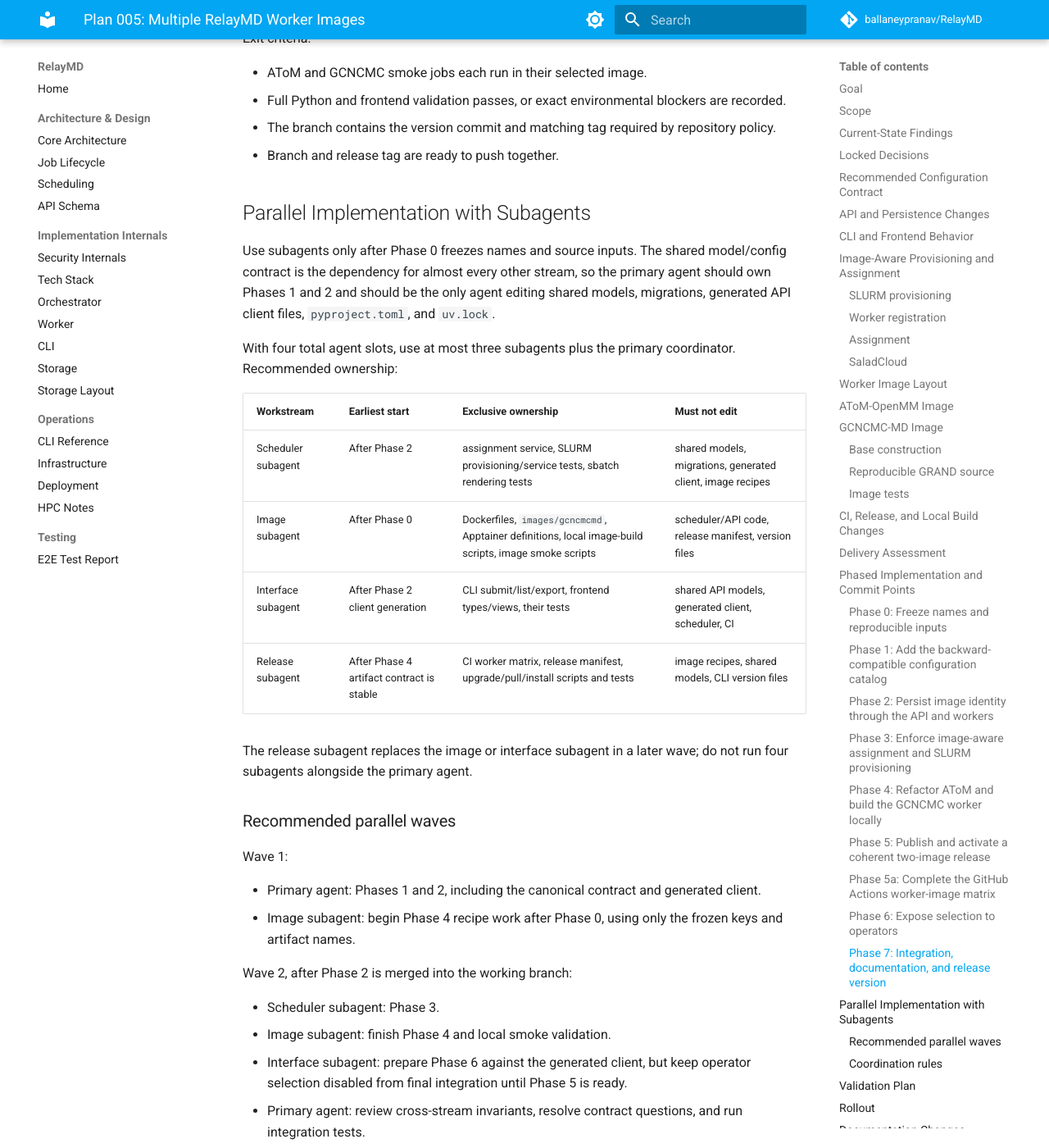
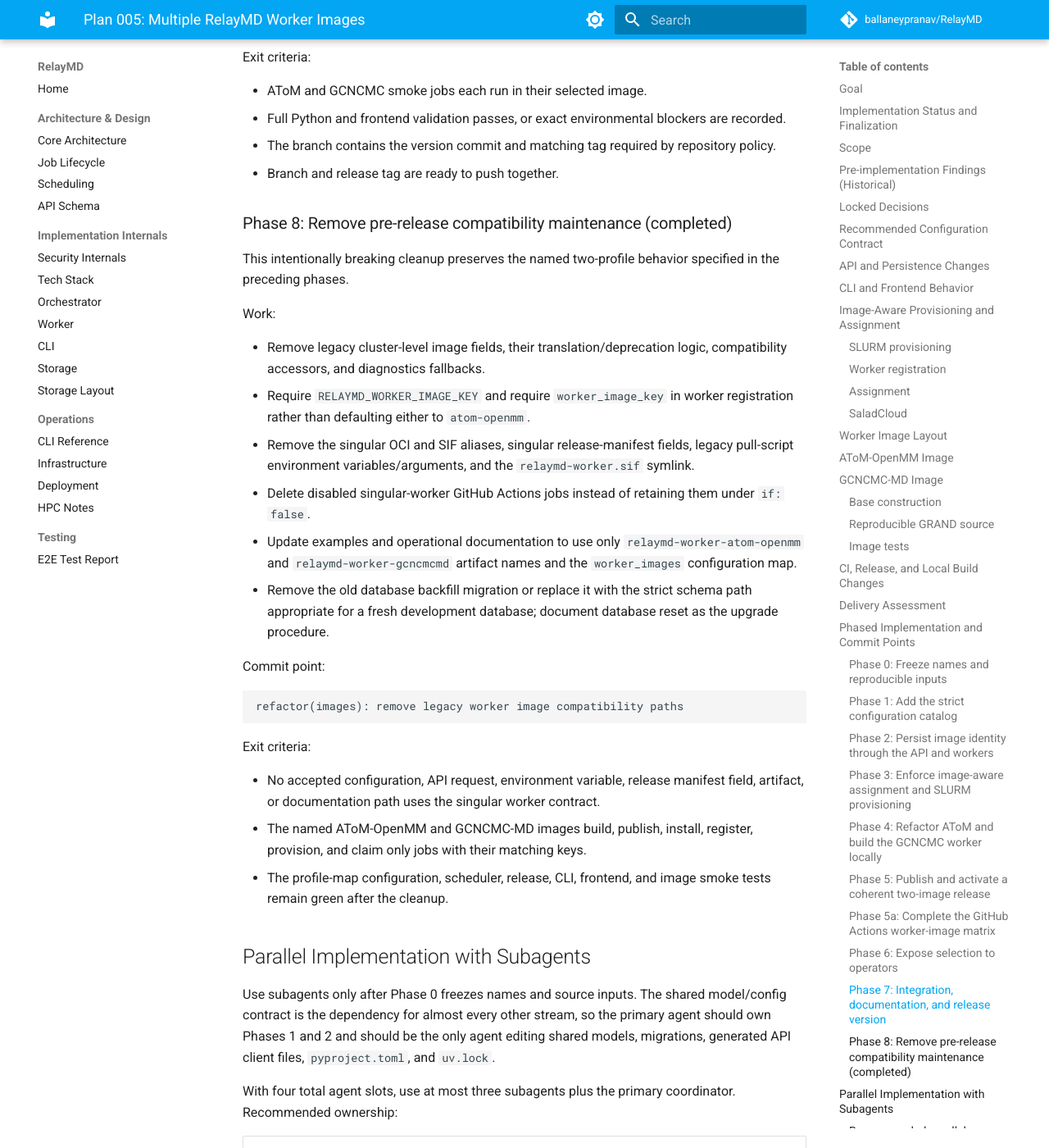
Before and after one commit to ballaneypranav/RelayMD, an MkDocs documentation site: the page built from docs/plans/005-multiple-worker-images.md, in a window 1280 px wide and 1400 px high, scrolled down 16618 px. Shown: the whole window at 82% size. Built offline with MkDocs 1.6.1 and Material for MkDocs 9.7.7, drawn with Linux system fonts in a browser that asks for light colours; comment, search, counter and statistics services are not loaded; some of the changed text lies outside the part shown.

Commit message:
docs(images): finalize named worker profile rollout

````diff
--- a/docs/deployment.md
+++ b/docs/deployment.md
@@ -5,7 +5,8 @@
 available and falls back to `apptainer pull` from GHCR when needed:
 
 - `ghcr.io/<org>/relaymd-orchestrator:<tag>`
-- `ghcr.io/<org>/relaymd-worker:<tag>`
+- `ghcr.io/<org>/relaymd-worker-atom-openmm:<tag>`
+- `ghcr.io/<org>/relaymd-worker-gcncmcmd:<tag>`
 
 The supported production paths are:
 
@@ -17,98 +18,28 @@
 Local `apptainer build --fakeroot` is for development iteration, not production
 promotion.
 
-For branch-local iteration without waiting for GitHub Actions, there are two
-local helper workflows.
+For branch-local iteration without waiting for GitHub Actions, use the local
+OCI conversion workflow. It produces the same named profile artifacts used in
+production.
 
 ### Local OCI Conversion Workflow
 
 Use this when Docker or Podman is available on the development host:
 
 ```bash
-make local-build-images
-make local-build-sif-or-sandbox
+make local-build-images WORKER_PROFILE=all
+make local-build-sif-or-sandbox WORKER_PROFILE=all
 make local-install-cli
 relaymd restart
 make local-smoke
 ```
 
-This builds local OCI images from the workspace, converts them to Apptainer
-artifacts, activates the release directory, installs the local CLI binary, and
-restarts the service. Worker and orchestrator Apptainer conversions run in
-parallel.
-
-### Local Apptainer Definition Workflow
-
-Use this on HPC systems where Docker is unavailable but Apptainer fakeroot works:
-
-```bash
-make local-build-from-def
-make local-install-cli
-relaymd restart
-make local-smoke
-```
-
-`scripts/local_build_from_def.sh` builds local-only Apptainer artifacts directly
-from definition files under `deploy/hpc/apptainer/`. It does not change the
-GitHub Actions or release workflow. It can reuse existing base SIFs, seed them
-from CI-published base SIF URLs, or build them locally when needed.
-
-The `.def` workflow is split into reusable base layers and fast app layers:
-
-- `relaymd-worker-base.localdev.def`: mirrors `Dockerfile.worker-base`; includes
-  CUDA runtime, Python 3.11, Tailscale, micromamba, OpenMM, and pinned
-  AToM-OpenMM.
-- `relaymd-worker.localdev.def`: installs current workspace worker packages on
-  top of the worker base.
-- `relaymd-orchestrator-base.localdev.def`: mirrors
-  `Dockerfile.orchestrator-base`; includes Python 3.11, Tailscale, `uv`, and
-  Node 22 for local frontend builds.
-- `relaymd-orchestrator.localdev.def`: installs current workspace orchestrator
-  packages and bundles frontend assets on top of the orchestrator base.
-- `relaymd-orchestrator.dockerbase.def`: Docker-equivalent app layer for
-  environments that can run local Apptainer builds from a Docker-style
-  orchestrator base and prebuilt frontend assets.
-
-Default reusable base SIFs are cached under `build/local-def-stage/`:
-
-- `build/local-def-stage/relaymd-worker-base.sif`
-- `build/local-def-stage/relaymd-orchestrator-base.sif`
-
-Normal iteration reuses those bases:
-
-```bash
-./scripts/local_build_from_def.sh --mode sandbox
-```
-
-Rebuild a base only when the corresponding Docker base dependency set changes:
-
-```bash
-./scripts/local_build_from_def.sh --mode sandbox --rebuild-worker-base
-./scripts/local_build_from_def.sh --mode sandbox --rebuild-orchestrator-base
-./scripts/local_build_from_def.sh --mode sandbox --rebuild-bases
-```
-
-Use custom base paths when sharing prebuilt local bases:
-
-```bash
-./scripts/local_build_from_def.sh \
-  --worker-base-sif /path/to/relaymd-worker-base.sif \
-  --orchestrator-base-sif /path/to/relaymd-orchestrator-base.sif
-```
-
-`--mode sandbox` is the default and is preferred for local development because
-it writes directory sandboxes instead of compressed SIF files. This is faster to
-build and easier to inspect. The script creates compatibility symlinks named
-`relaymd-worker.sif` and `relaymd-orchestrator.sif` pointing at the sandbox
-directories so existing service paths keep working. Use `--mode sif` when you
-need immutable single-file artifacts.
-
-Add `--fallback` if you want a failed `.def` build to fall back to the local
-OCI->Apptainer conversion workflow:
-
-```bash
-./scripts/local_build_from_def.sh --mode sandbox --fallback
-```
+This builds local OCI images from the workspace, converts them to the
+orchestrator, AToM-OpenMM, and GCNCMC-MD Apptainer artifacts, activates the
+release directory, installs the local CLI binary, and restarts the service.
+Worker and orchestrator conversions run in parallel. Use the profile-specific
+script options only when intentionally iterating on one workload; a usable
+two-profile release always contains both named worker artifacts.
 
 ## Config and State
 
@@ -142,13 +73,39 @@
 - Treated as a fallback default; bundle-level `checkpoint_poll_interval_seconds`
   takes precedence per job.
 
-Worker runtime contract for AToM jobs:
+## Worker Image Profiles
 
-- Worker image includes `bash`, `python`, `tar`, `timeout` (coreutils), and standard shell tooling.
-- Worker image installs pinned AToM-OpenMM Python package(s); keep the image clean (no `/depot/...` compatibility paths baked into the container).
-- Set `ats_dir` in your submit-side config/bundle generation to the installed
-  module path in the worker runtime, for example:
-  `python -c "import pathlib, atom_openmm; print(pathlib.Path(atom_openmm.__file__).resolve().parent)"`
+Jobs select a stable `worker_image_key`; deployments configure the allowed
+sources rather than accepting a job-provided URI. The only supported keys are
+`atom-openmm` (AToM-OpenMM) and `gcncmcmd` (GCNCMC-MD). Every enabled cluster
+declares the sources it supports under `worker_images`:
+
+```yaml
+default_worker_image: atom-openmm
+worker_image_profiles:
+  atom-openmm:
+    display_name: AToM-OpenMM
+  gcncmcmd:
+    display_name: GCNCMC-MD
+slurm_cluster_configs:
+  - name: example
+    # Scheduler fields omitted.
+    worker_images:
+      atom-openmm:
+        sif_path: /depot/plow/apps/relaymd/current/relaymd-worker-atom-openmm.sif
+      gcncmcmd:
+        sif_path: /depot/plow/apps/relaymd/current/relaymd-worker-gcncmcmd.sif
+```
+
+Each `worker_images.<key>` entry uses exactly one `sif_path` or `image_uri`.
+Cluster-level image source fields are unsupported. Reset a pre-profile database
+before upgrading; RelayMD does not backfill existing jobs or workers with an
+image key.
+
+The selected worker receives `RELAYMD_WORKER_IMAGE_KEY` from the scheduler and
+must register the same key. AToM submit-side bundle generation can set `ats_dir`
+to the installed module path, for example:
+`python -c "import pathlib, atom_openmm; print(pathlib.Path(atom_openmm.__file__).resolve().parent)"`.
 
 ## Release Layout
 
@@ -161,7 +118,8 @@
 Expected active SIFs:
 
 - `/depot/plow/apps/relaymd/current/relaymd-orchestrator.sif`
-- `/depot/plow/apps/relaymd/current/relaymd-worker.sif`
+- `/depot/plow/apps/relaymd/current/relaymd-worker-atom-openmm.sif`
+- `/depot/plow/apps/relaymd/current/relaymd-worker-gcncmcmd.sif`
 - `/depot/plow/apps/relaymd/current/relaymd`
 
 ## Operator CLI
@@ -214,7 +172,8 @@
 ```bash
 relaymd upgrade <release-version> \
   --orchestrator-image docker://ghcr.io/<org>/relaymd-orchestrator:sha-<shortsha> \
-  --worker-image docker://ghcr.io/<org>/relaymd-worker-atom-openmm:sha-<shortsha>
+  --atom-openmm-image docker://ghcr.io/<org>/relaymd-worker-atom-openmm:sha-<shortsha> \
+  --gcncmcmd-image docker://ghcr.io/<org>/relaymd-worker-gcncmcmd:sha-<shortsha>
 ```
 
 This also downloads and activates a host-side `relaymd` CLI binary under
@@ -262,8 +221,8 @@
 ```
 
 `latest` resolves from release manifest
-`relaymd-release-manifest.json` on GitHub release `latest`, so orchestrator,
-worker, and CLI are promoted as one pinned set. If manifest resolution fails,
+`relaymd-release-manifest.json` on GitHub release `latest`, so the orchestrator,
+both worker profiles, and CLI are promoted as one pinned set. If manifest resolution fails,
 `relaymd upgrade` falls back to newest shared `sha-*` image tag discovery.
 
 `relaymd upgrade` defaults Apptainer build temp/cache to
@@ -306,6 +265,6 @@
 
 ## Rollout Order
 
-1. pull/promote orchestrator + worker release with immutable SHA tags
+1. pull/promote the orchestrator and both worker-profile artifacts with immutable SHA tags
 2. start/restart service from the new `current` symlink
 3. promote release; this also updates the active `relaymd` CLI binary
--- a/docs/plans/005-multiple-worker-images.md
+++ b/docs/plans/005-multiple-worker-images.md
@@ -10,6 +10,15 @@
 
 The selected image must be preserved with the job and enforced during worker
 provisioning and assignment.
+
+## Implementation Status and Finalization
+
+The multi-worker-image implementation described by this plan is complete on
+this branch, including the deliberate breaking-change cleanup. The final
+product supports only the named profile contract below. It does not
+accept, translate, publish, or default legacy single-worker-image inputs and
+artifacts. Existing deployments must adopt the new configuration and rebuild
+their database rather than relying on an in-place compatibility upgrade.
 
 ## Scope
 
@@ -29,7 +38,7 @@
   workers advertise the configured default image and can only claim matching
   jobs.
 
-## Current-State Findings
+## Pre-implementation Findings (Historical)
 
 1. `Dockerfile.worker-base` contains CUDA, Python 3.11, Tailscale, OpenMM 8.4,
    and pinned AToM-OpenMM. The root `Dockerfile` adds the RelayMD packages and
@@ -66,7 +75,9 @@
 4. `atom-openmm` is the initial default. Job creation resolves an omitted value
    to the configured default and persists it, so a later default change cannot
    silently change an existing queued or requeued job.
-5. Existing jobs are migrated to `atom-openmm`.
+5. Jobs and workers always persist a non-null image key. Pre-profile database
+   state is not migrated; deployments upgrading from it must recreate their
+   database.
 6. Requeue clones preserve `worker_image_key`.
 7. Workers advertise their image key at registration. Assignment requires an
    exact job/worker key match in addition to existing cluster affinity.
@@ -79,8 +90,8 @@
     paths.
 11. Use separate AToM-OpenMM and GCNCMC-MD simulation bases with one shared
     RelayMD app-layer recipe.
-12. Keep a temporary `relaymd-worker` artifact/SIF alias pointing to
-    AToM-OpenMM during migration, but use explicit names in new configuration.
+12. Publish and reference only named profile artifacts. The removed singular
+    `relaymd-worker` OCI/SIF names are not aliases for AToM-OpenMM.
 13. First implementation supports per-job image provisioning on SLURM/HPC.
     Salad workers are explicitly tagged with one image key and cannot claim
     jobs for another image.
@@ -123,9 +134,8 @@
 - a deployment in which the default image is not supported by any enabled
   compute backend.
 
-For one compatibility release, legacy cluster-level `sif_path`/`image_uri`
-may be translated to `worker_images.atom-openmm` with a deprecation warning.
-New examples and generated configuration must use `worker_images`.
+Cluster-level `sif_path`/`image_uri` and `sif_cache_dir` are invalid. New and
+existing deployments must declare every source under `worker_images`.
 
 ## API and Persistence Changes
 
@@ -137,12 +147,11 @@
 - CLI JSON and job export output;
 - frontend job and worker types.
 
-Database migration:
+Database contract:
 
-1. Add nullable `job.worker_image_key` and `worker.worker_image_key`.
-2. Backfill existing jobs and workers with `atom-openmm`.
-3. Make both columns non-null with the application default
-   `atom-openmm`.
+1. `job.worker_image_key` and `worker.worker_image_key` are non-null fields.
+2. A pre-profile database is unsupported; reset it rather than backfilling
+   records as `atom-openmm`.
 
 Job creation behavior:
 
@@ -187,8 +196,7 @@
 - Show an image selector populated from the profile catalog if/when job
   submission is exposed in the UI.
 - Show image display name on job and worker detail/table surfaces.
-- Render the stable key as a fallback if a historical key is no longer present
-  in current configuration.
+- Render the configured display name for every valid profile key.
 
 ## Image-Aware Provisioning and Assignment
 
@@ -227,9 +235,7 @@
 - HPC registration sends that key with the provider ID.
 - Placeholder activation requires provider ID and key to match. A mismatch is
   a registration error and must not silently rewrite the placeholder.
-- For a transition period, absence of the variable may default to
-  `atom-openmm` with a warning. Remove that fallback after all deployed images
-  advertise their key.
+- Absence of the variable is a worker-startup configuration error.
 
 ### Assignment
 
@@ -292,8 +298,8 @@
 relaymd-worker-gcncmcmd.sif
 ```
 
-Keep `ghcr.io/<org>/relaymd-worker` and `relaymd-worker.sif` as temporary
-AToM-OpenMM compatibility aliases.
+Do not publish `ghcr.io/<org>/relaymd-worker` or `relaymd-worker.sif` aliases.
+Deployments use the explicit AToM-OpenMM and GCNCMC-MD names above.
 
 ## AToM-OpenMM Image
 
@@ -404,24 +410,24 @@
    }
    ```
 
-6. Retain legacy `worker_image` and `worker_sif_uri` fields pointing to
-   AToM-OpenMM for one compatibility release.
+6. The release manifest contains only the `worker_images` map; it has no
+   singular `worker_image` or `worker_sif_uri` fields.
 7. Update `relaymd upgrade` and `deploy/hpc/relaymd-service-pull` to pull both
    named SIFs atomically into the release directory.
 8. Promote the release only after both required worker artifacts and the
    orchestrator/CLI are available for the same source commit.
 9. Update local Docker/Podman and direct Apptainer scripts to accept
    `--worker-image atom-openmm|gcncmcmd|all`; default `all` for release-like
-   builds and `atom-openmm` for the fastest compatibility path.
-10. Preserve `relaymd-worker.sif -> relaymd-worker-atom-openmm.sif` during the
-    migration.
+   builds and `atom-openmm` for focused local iteration.
+10. Install only the two named SIFs; do not create a `relaymd-worker.sif`
+    symlink.
 
 ## Delivery Assessment
 
 This work is too large and operationally coupled for one implementation pass.
 It crosses five failure domains:
 
-1. database and generated API compatibility;
+1. database and generated API contract changes;
 2. worker registration and job-assignment correctness;
 3. SLURM provisioning and placeholder accounting;
 4. two independently reproducible scientific software images;
@@ -442,12 +448,16 @@
 
 ## Phased Implementation and Commit Points
 
+Phases 0 through 8 are the completed implementation record. Phase 8 is the
+authoritative final-state contract where it differs from an earlier
+transitional phase.
+
 ### Phase 0: Freeze names and reproducible inputs
 
 Work:
 
 - Confirm the stable keys `atom-openmm` and `gcncmcmd`, display names, artifact
-  names, environment paths, and compatibility aliases.
+  names, and environment paths.
 - Pin the GRAND source to `https://github.com/essex-lab/grand.git` at its
   `v1.1.0` release commit `f58784faeaaabbe054b306f7a474e0eaec5ff878`.
 - Copy the pinned `openmm.yml` into an intentional RelayMD image-build input
@@ -469,14 +479,12 @@
 - Image keys and artifact names are treated as frozen contracts for later
   phases.
 
-### Phase 1: Add the backward-compatible configuration catalog
+### Phase 1: Add the strict configuration catalog
 
 Work:
 
 - Add `WorkerImageProfile` and image-source config models.
 - Add `default_worker_image` and per-cluster `worker_images`.
-- Translate legacy cluster-level `sif_path`/`image_uri` into
-  `worker_images.atom-openmm` with a warning.
 - Add startup validation and profile discovery serialization.
 - Update focused configuration tests and the example config.
 
@@ -488,8 +496,8 @@
 
 Exit criteria:
 
-- Existing production configuration loads unchanged and resolves to
-  `atom-openmm`.
+- Only profile-map configuration loads; legacy cluster-level image fields are
+  rejected.
 - New two-image configuration validates.
 - No database or scheduler behavior changes yet.
 
@@ -498,11 +506,10 @@
 Work:
 
 - Add `worker_image_key` to job and worker core models.
-- Add and test the Alembic migration, including AToM backfill and non-null
-  enforcement.
+- Add and test non-null image-key schema fields. A pre-profile database reset
+  is the documented breaking upgrade path.
 - Extend create/read/requeue/history and worker registration contracts.
-- Make worker startup advertise `RELAYMD_WORKER_IMAGE_KEY`, with the temporary
-  missing-value fallback to `atom-openmm`.
+- Make worker startup require and advertise `RELAYMD_WORKER_IMAGE_KEY`.
 - Make placeholder activation reject provider/image mismatches.
 - Regenerate the API client once the shared contract is complete.
 
@@ -514,10 +521,9 @@
 
 Exit criteria:
 
-- Existing jobs and workers read as `atom-openmm`.
 - New records always persist an explicit key.
 - Requeue clones and placeholder activation preserve the key.
-- API, migration, worker gateway, and generated-client tests pass.
+- API, schema, worker gateway, and generated-client tests pass.
 - Scheduling still behaves like the single-image system because all current
   jobs resolve to `atom-openmm`.
 
@@ -543,7 +549,7 @@
 Exit criteria:
 
 - Cross-image claims are impossible in tests.
-- An AToM-only configuration remains behaviorally compatible.
+- An AToM-only profile-map configuration remains supported.
 - A synthetic two-image configuration renders the correct source for each
   queued job.
 - Scheduler, assignment, registration, reaper, and sbatch tests pass.
@@ -585,10 +591,9 @@
 
 - Convert worker base, app, and SIF CI jobs to a profile matrix.
 - Add per-profile path filters, caches, tags, and smoke tests.
-- Extend the release manifest with `worker_images` while retaining AToM legacy
-  aliases for one release.
+- Make the release manifest use only `worker_images`.
 - Update `relaymd upgrade`, `relaymd-service-pull`, release staging, atomic
-  activation, rollback, and compatibility symlinks.
+  activation, and rollback for the two named artifacts.
 - Test partial-release failure: activation must not occur if either required
   worker artifact is absent.
 
@@ -607,10 +612,8 @@
 
 ### Phase 5a: Complete the GitHub Actions worker-image matrix
 
-The release scripts and manifest support named worker images, but the existing
-GitHub Actions workflow still builds and publishes the legacy singular
-`relaymd-worker` / `relaymd-worker-base` artifacts. Complete the CI contract
-before treating the two-image release path as production-ready.
+Complete the CI contract with only the two named worker profiles. No singular
+worker jobs or aliases remain after this phase.
 
 Work:
 
@@ -629,9 +632,8 @@
   entrypoint/imports, expected Python/OpenMM version, and the profile-specific
   scientific imports (`atom_openmm` or GRAND/openmmtools). Run GPU/CUDA checks
   only on a suitable GPU runner or clearly separate them from standard CI.
-- Add workflow-level tests or fixture assertions covering matrix tags,
-  compatibility aliases, and the failure case where one profile artifact is
-  missing.
+- Add workflow-level tests or fixture assertions covering named matrix tags and
+  the failure case where one profile artifact is missing.
 
 Commit point:
 
@@ -648,8 +650,7 @@
 - The release manifest cannot be promoted with only one worker-image profile.
 - Each profile's CI smoke test proves it is running its intended Python and
   scientific software contract.
-- The temporary `relaymd-worker` OCI/SIF aliases continue to resolve to the
-  AToM-OpenMM profile.
+- No singular worker OCI/SIF artifact is published or referenced.
 
 ### Phase 6: Expose selection to operators
 
@@ -674,7 +675,7 @@
 
 - Operators can explicitly submit `atom-openmm` and `gcncmcmd`.
 - Invalid selections list available profiles.
-- Historical keys missing from current config still render safely.
+- Output uses the catalog display name for the job or worker's valid key.
 - CLI, frontend, and generated-client checks pass.
 
 Operator selection deliberately comes after release tooling can publish and
@@ -707,6 +708,45 @@
 - The branch contains the version commit and matching tag required by
   repository policy.
 - Branch and release tag are ready to push together.
+
+### Phase 8: Remove pre-release compatibility maintenance (completed)
+
+This intentionally breaking cleanup preserves the named two-profile behavior
+specified in the preceding phases.
+
+Work:
+
+- Remove legacy cluster-level image fields, their translation/deprecation
+  logic, compatibility accessors, and diagnostics fallbacks.
+- Require `RELAYMD_WORKER_IMAGE_KEY` and require `worker_image_key` in worker
+  registration rather than defaulting either to `atom-openmm`.
+- Remove the singular OCI and SIF aliases, singular release-manifest fields,
+  legacy pull-script environment variables/arguments, and the
+  `relaymd-worker.sif` symlink.
+- Delete disabled singular-worker GitHub Actions jobs instead of retaining
+  them under `if: false`.
+- Update examples and operational documentation to use only
+  `relaymd-worker-atom-openmm` and `relaymd-worker-gcncmcmd` artifact names
+  and the `worker_images` configuration map.
+- Remove the old database backfill migration or replace it with the strict
+  schema path appropriate for a fresh development database; document database
+  reset as the upgrade procedure.
+
+Commit point:
+
+```text
+refactor(images): remove legacy worker image compatibility paths
+```
+
+Exit criteria:
+
+- No accepted configuration, API request, environment variable, release
+  manifest field, artifact, or documentation path uses the singular worker
+  contract.
+- The named AToM-OpenMM and GCNCMC-MD images build, publish, install, register,
+  provision, and claim only jobs with their matching keys.
+- The profile-map configuration, scheduler, release, CLI, frontend, and image
+  smoke tests remain green after the cleanup.
 
 ## Parallel Implementation with Subagents
 
@@ -778,7 +818,7 @@
 Configuration:
 
 - Reject duplicate/unknown profile keys and invalid image sources.
-- Translate legacy single-image cluster config to `atom-openmm`.
+- Reject legacy single-image cluster config.
 - Reject a default key unsupported by all enabled backends.
 
 API and persistence:
@@ -786,7 +826,7 @@
 - Omitted image resolves to and persists `atom-openmm`.
 - Explicit `gcncmcmd` survives create, read, list, history, and requeue clone.
 - Unknown image selection returns a typed client-visible error.
-- Migration backfills existing jobs/workers.
+- Pre-profile database upgrade is rejected/documented as requiring a reset.
 
 Provisioning:
 
@@ -804,15 +844,14 @@
 - Cluster affinity and image compatibility are both enforced.
 - Mixed-image queues preserve FIFO order among jobs each worker can run
   without head-of-line blocking incompatible jobs.
-- Legacy/default Salad workers only claim `atom-openmm`.
+- Salad workers explicitly advertise their configured profile key.
 
 CLI and frontend:
 
 - `--worker-image gcncmcmd` is included in the create request and success
   output.
 - Invalid keys show available values.
-- Job and worker tables render configured display names and tolerate removed
-  historical profiles.
+- Job and worker tables render configured display names.
 
 Images:
 
@@ -830,22 +869,21 @@
 
 - Manifest pins both images/SIFs to one source commit.
 - Upgrade installs both named SIFs before switching `current`.
-- Compatibility aliases resolve to AToM-OpenMM.
+- No singular OCI/SIF alias or manifest field is published.
 - Rollback restores the prior complete two-image release.
 
 ## Rollout
 
-1. Deploy code that understands both the legacy singular image config and the
-   new profile map.
-2. Publish both images and SIFs for one RelayMD release.
-3. Install the release with named SIFs and the AToM compatibility symlink.
+1. Reset any pre-profile development database and replace legacy cluster config
+   with the profile map.
+2. Publish both named images and SIFs for one RelayMD release.
+3. Install the release with both named SIFs and no singular-worker symlink.
 4. Update orchestrator config to list both keys for the target cluster.
 5. Submit one explicit AToM smoke job and one explicit GCNCMC smoke job.
 6. Confirm each placeholder, registered worker, assignment, and job record has
    the expected key.
 7. Keep `atom-openmm` as the default until GCNCMC production validation is
    complete.
-8. Remove legacy config/manifest aliases only in a later breaking release.
 
 ## Documentation Changes
 
````
Also changed, not shown: other parts of docs/plans/005-multiple-worker-images.md (+1 -1 lines), docs/adr/0005-worker-image-profiles.md (+4 -3 lines), docs/hpc-notes.md (+11 -4 lines), docs/index.md (+10 -8 lines), docs/tech-stack.md (+10 -4 lines).
